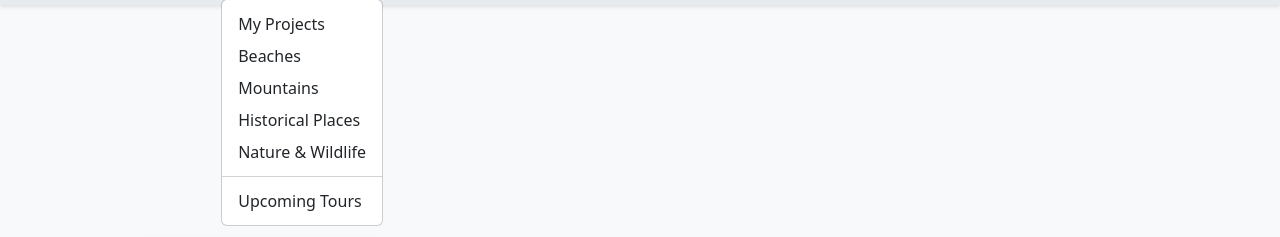
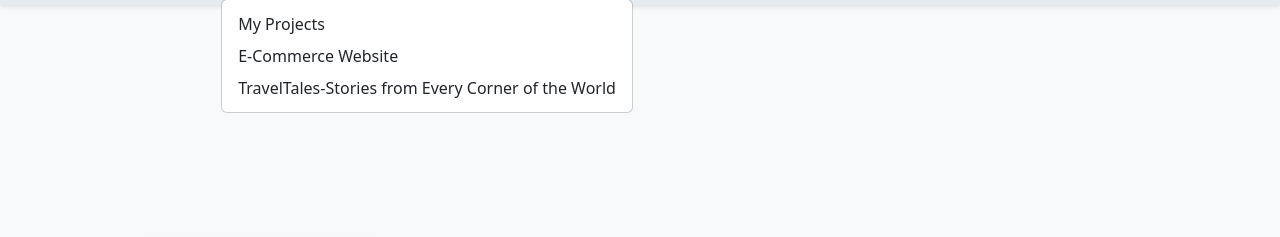
Before and after one commit to pranjali-Bansode/portfolio-website, a plain HTML site: page index.html in a window 1280 px wide. Both pictures are taken after a click on the button "Projects". Shown: the part 51-288 px from the top of the page. Drawn offline with nearby package versions, Linux system fonts and the light colour scheme.

```diff
--- a/index.html
+++ b/index.html
@@ -43,16 +43,9 @@
               <li><a class="dropdown-item" href="#projects">My Projects</a></li>
 
               <!-- Other navigation links -->
-              <li><a class="dropdown-item" href="destination.html?place=beaches">Beaches</a></li>
-              <li><a class="dropdown-item" href="destination.html?place=mountains">Mountains</a></li>
-              <li><a class="dropdown-item" href="destination.html?place=historical">Historical Places</a>
-              </li>
-              <li><a class="dropdown-item" href="destination.html?place=wildlife">Nature & Wildlife</a>
-              </li>
-              <li>
-                <hr class="dropdown-divider">
-              </li>
-              <li><a class="dropdown-item" href="destination.html?place=support">Upcoming Tours</a></li>
+              <li><a class="dropdown-item" href="https://fashionstyleeeee.netlify.app">E-Commerce Website</a></li>
+              <li><a class="dropdown-item" href="https://travelwithtraveltales.netlify.app/">TravelTales-Stories from Every Corner of the World</a></li>
+
             </ul>
           </li>
 
@@ -177,12 +170,12 @@
           </div>
           <div class="col-md-8">
             <div class="card-body">
-              <h5 class="card-title">TravelTales</h5>
+              <h5 class="card-title">TravelTales-Stories from Every Corner of the World</h5>
               <p class="card-text">
                 A travel portfolio and booking website showcasing beach, mountain, and heritage tours.
                 Includes travel expert profiles, booking forms, and a beautiful image carousel.
               </p>
-              <a href="https://fashionstyleeeee.netlify.app" target="_blank" class="btn btn-outline-primary btn-sm">View
+              <a href="https://travelwithtraveltales.netlify.app/" target="_blank" class="btn btn-outline-primary btn-sm">View
                 Project</a>
             </div>
           </div>
```
